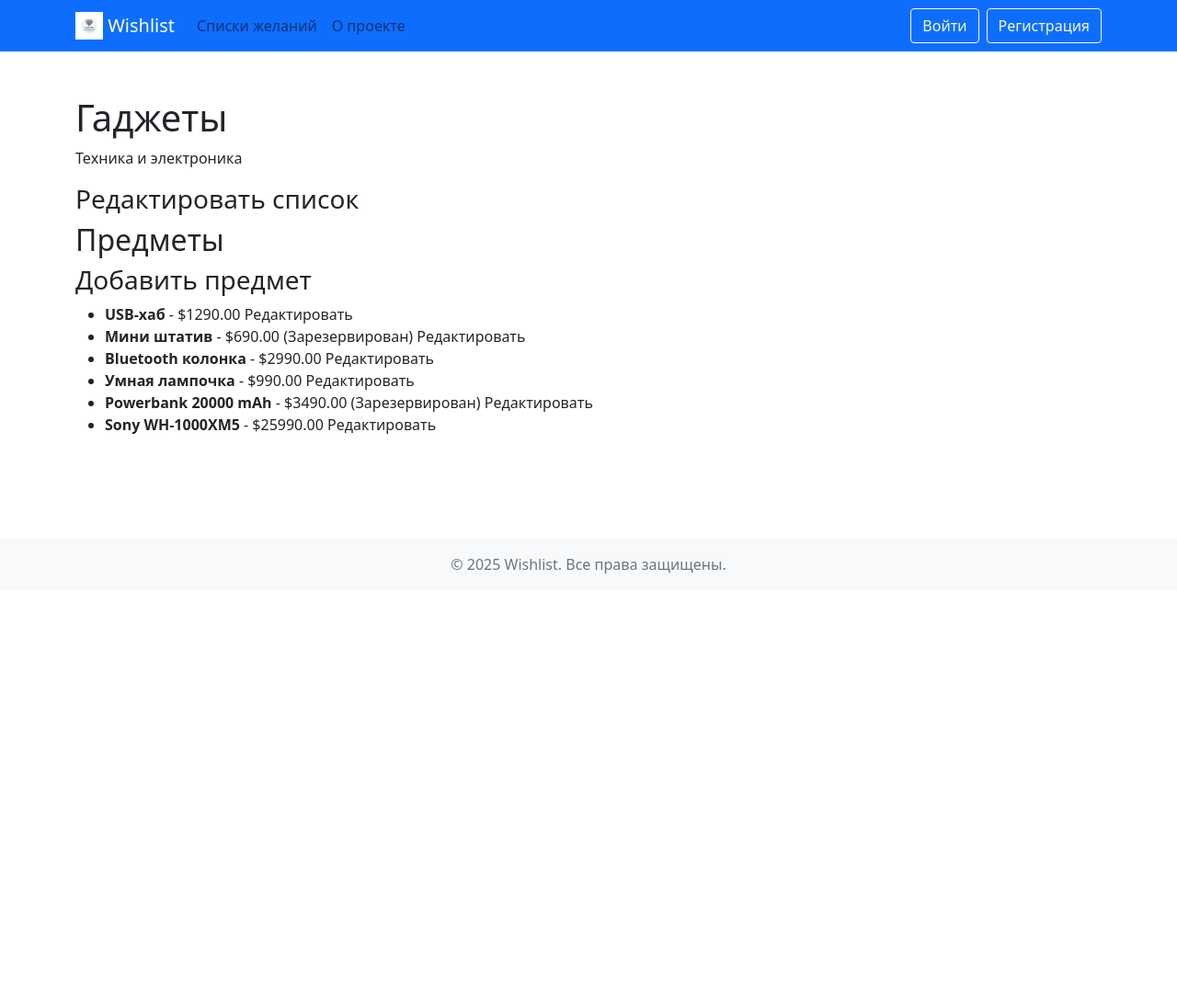
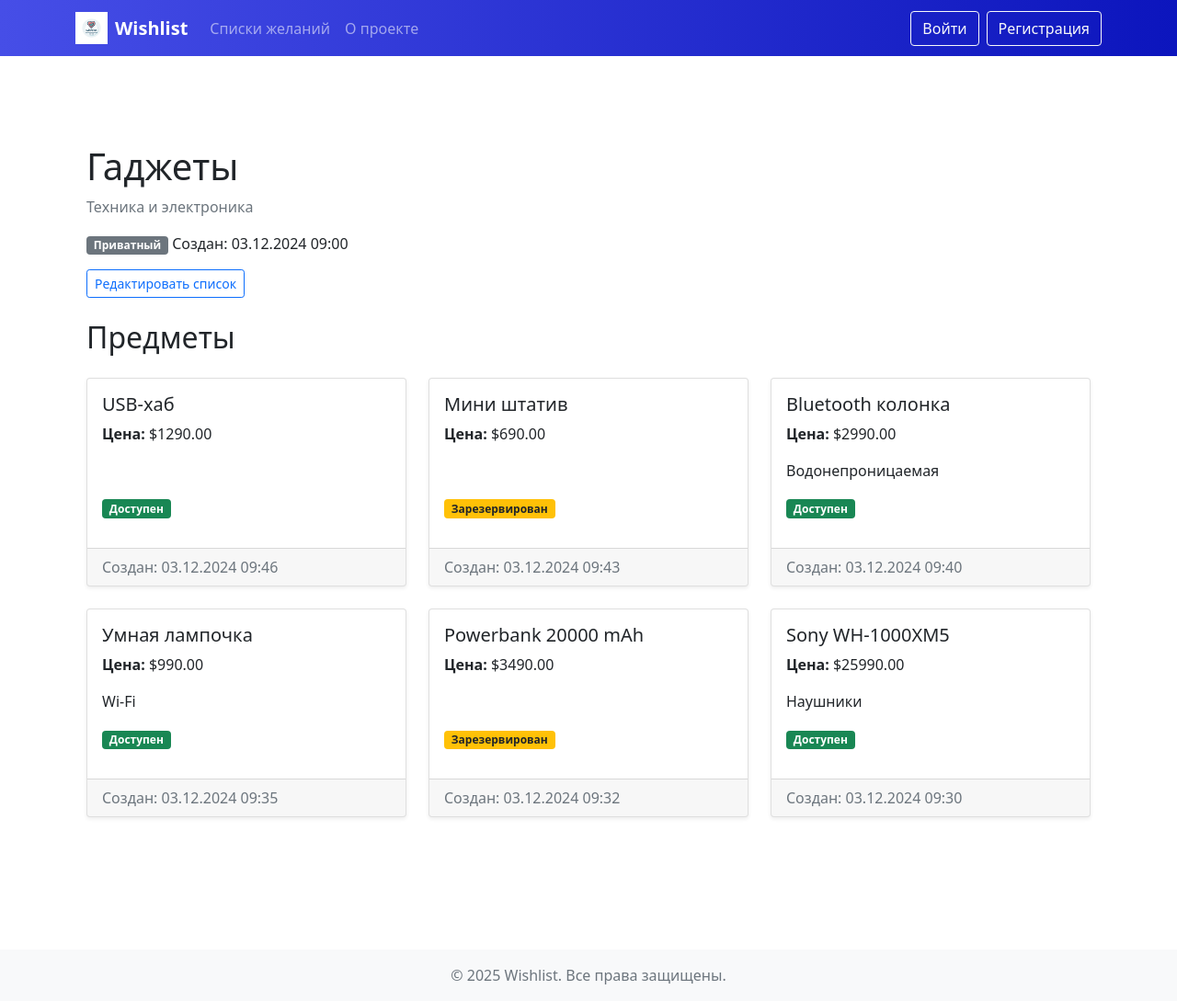
Before and after one commit to Ekats3529/wishlist-project-django, a Django app: page /wishlists/3/ in a window 1280 px wide. Shown: the whole page at 92% size. Before the commit the page ends 624 px from the top, so only its background shows below. Run offline with Django 3.2, Linux system fonts and the light colour scheme; data comes from the database, SQL or seed files in the repository; parts of the project's set-up code (start-up, migrations or seed data) failed here and were passed over; some libraries are stand-ins or nearby versions.

Commit message:
add wishlist front

```diff
--- a/wishlist_project/templates/includes/header.html
+++ b/wishlist_project/templates/includes/header.html
@@ -1,10 +1,10 @@
 {% load static %}
 <header>
-  <nav class="navbar navbar-expand-lg navbar-light bg-primary">
+  <nav class="navbar navbar-expand-lg navbar-dark" style="background: linear-gradient(90deg, #464ee7, #0c15bd);">
     <div class="container">
-      <a class="navbar-brand text-white" href="{% url 'wishlists:index' %}">
-        <img src="{% static 'img/logo.png' %}" width="30" height="30" class="d-inline-block align-top" alt="">
-        Wishlist
+      <a class="navbar-brand d-flex align-items-center" href="{% url 'wishlists:index' %}">
+        <img src="{% static 'img/logo.png' %}" width="35" height="35" class="d-inline-block align-top me-2" alt="">
+        <span class="fw-bold">Wishlist</span>
       </a>
       <button class="navbar-toggler" type="button" data-bs-toggle="collapse" data-bs-target="#navbarContent"
               aria-controls="navbarContent" aria-expanded="false" aria-label="Toggle navigation">
@@ -14,10 +14,10 @@
       <div class="collapse navbar-collapse" id="navbarContent">
         <ul class="navbar-nav me-auto mb-2 mb-lg-0">
           <li class="nav-item">
-            <a class="nav-link {% if request.resolver_match.view_name == 'index' %}text-white{% endif %}" href="{% url 'wishlists:index' %}">Списки желаний</a>
+            <a class="nav-link {% if request.resolver_match.view_name == 'wishlists:index' %}active fw-bold{% endif %}" href="{% url 'wishlists:index' %}">Списки желаний</a>
           </li>
           <li class="nav-item">
-            <a class="nav-link {% if request.resolver_match.view_name == 'about' %}text-white{% endif %}" href="{% url 'pages:about' %}">О проекте</a>
+            <a class="nav-link {% if request.resolver_match.view_name == 'pages:about' %}active fw-bold{% endif %}" href="{% url 'pages:about' %}">О проекте</a>
           </li>
         </ul>
 
--- a/wishlist_project/templates/wishlist/wishlist_detail.html
+++ b/wishlist_project/templates/wishlist/wishlist_detail.html
@@ -1,21 +1,67 @@
 {% extends 'base.html' %}
 {% load django_bootstrap5 %}
+
+{% block title %}
+  {{ wishlist.title }} — Wishlist
+{% endblock %}
+
 {% block content %}
-<div class="wishlist-container"></div>
-<h1>{{ wishlist.title }}</h1>
-<p>{{ wishlist.description }}</p>
-<h3>Редактировать список</h3>
-<h2>Предметы</h2>
-<h3>Добавить предмет</h3>
-<ul>
+<div class="container py-5">
+
+  <!-- Заголовок и описание списка -->
+  <div class="mb-4">
+    <h1 class="mb-2">{{ wishlist.title }}</h1>
+    <p class="text-muted">{{ wishlist.description }}</p>
+    <p>
+      {% if wishlist.is_public %}
+        <span class="badge bg-success">Публичный</span>
+      {% else %}
+        <span class="badge bg-secondary">Приватный</span>
+      {% endif %}
+      Создан: {{ wishlist.created_at|date:"d.m.Y H:i" }}
+    </p>
+    <a href="{% url 'wishlists:edit_wishlist' wishlist.id %}" class="btn btn-outline-primary btn-sm">Редактировать список</a>
+  </div>
+
+  <!-- Заголовок для предметов -->
+  <h2 class="mb-4">Предметы</h2>
+
+  <!-- Сетка предметов -->
+  {% if wishlist.items.all %}
+  <div class="row row-cols-1 row-cols-md-2 row-cols-lg-3 g-4">
     {% for item in wishlist.items.all %}
-    <li>
-        <strong>{{ item.title }}</strong>
-        {% if item.price %} - ${{ item.price }}{% endif %}
-        {% if item.is_reserved %} (Зарезервирован){% endif %}
-        Редактировать
-    </li>
+    <div class="col">
+      <div class="card h-100 shadow-sm">
+        {% if item.image %}
+        <img src="{{ item.image.url }}" class="card-img-top" alt="{{ item.title }}">
+        {% endif %}
+        <div class="card-body d-flex flex-column">
+          <h5 class="card-title">{{ item.title }}</h5>
+          {% if item.price %}
+          <p class="card-text"><strong>Цена:</strong> ${{ item.price }}</p>
+          {% endif %}
+          {% if item.description %}
+          <p class="card-text">{{ item.description|truncatechars:100 }}</p>
+          {% endif %}
+          <p class="mt-auto">
+            {% if item.is_reserved %}
+            <span class="badge bg-warning text-dark">Зарезервирован</span>
+            {% else %}
+            <span class="badge bg-success">Доступен</span>
+            {% endif %}
+          </p>
+
+        </div>
+        <div class="card-footer text-muted">
+          Создан: {{ item.created_at|date:"d.m.Y H:i" }}
+        </div>
+      </div>
+    </div>
     {% endfor %}
-</ul>
+  </div>
+  {% else %}
+  <p class="text-center">В этом списке пока нет предметов.</p>
+  {% endif %}
+
 </div>
 {% endblock %}
--- a/wishlist_project/wishlists/urls.py
+++ b/wishlist_project/wishlists/urls.py
@@ -9,5 +9,6 @@ urlpatterns = [
     path('profile/<str:username>/', views.user_profile, name='profile'),
     path('profile/edit/', views.edit_profile, name='edit_profile'),
     path('wishlists/<int:wishlist_id>/', views.wishlist_detail, name='wishlist_detail'),
+    path('wishlists/<int:wishlist_id>/edit/', views.edit_wishlist, name='edit_wishlist'),
     path('auth/registration/', views.register, name='register'),
 ]
--- a/wishlist_project/wishlists/views.py
+++ b/wishlist_project/wishlists/views.py
@@ -106,3 +106,25 @@ def edit_profile(request):
         form = ProfileEditForm(instance=request.user)
 
     return render(request, template, {'form': form})
+
+
+@login_required
+def edit_wishlist(request, wishlist_id):
+    """Редактирование существующего wishlist"""
+
+    wishlist = get_object_or_404(Wishlist, pk=wishlist_id)
+
+    if wishlist.owner != request.user:
+        return redirect('wishlists:wishlist_detail', wishlist_id=wishlist.id)
+
+    template = 'wishlist/edit_wishlist.html'
+
+    if request.method == 'POST':
+        form = WishlistForm(request.POST, instance=wishlist)
+        if form.is_valid():
+            form.save()
+            return redirect('wishlists:wishlist_detail', wishlist_id=wishlist.id)
+    else:
+        form = WishlistForm(instance=wishlist)
+
+    return render(request, template, {'form': form, 'wishlist': wishlist})
```
Also changed, not shown: wishlist_project/templates/wishlist/edit_wishlist.html (added, +11 -0 lines).
